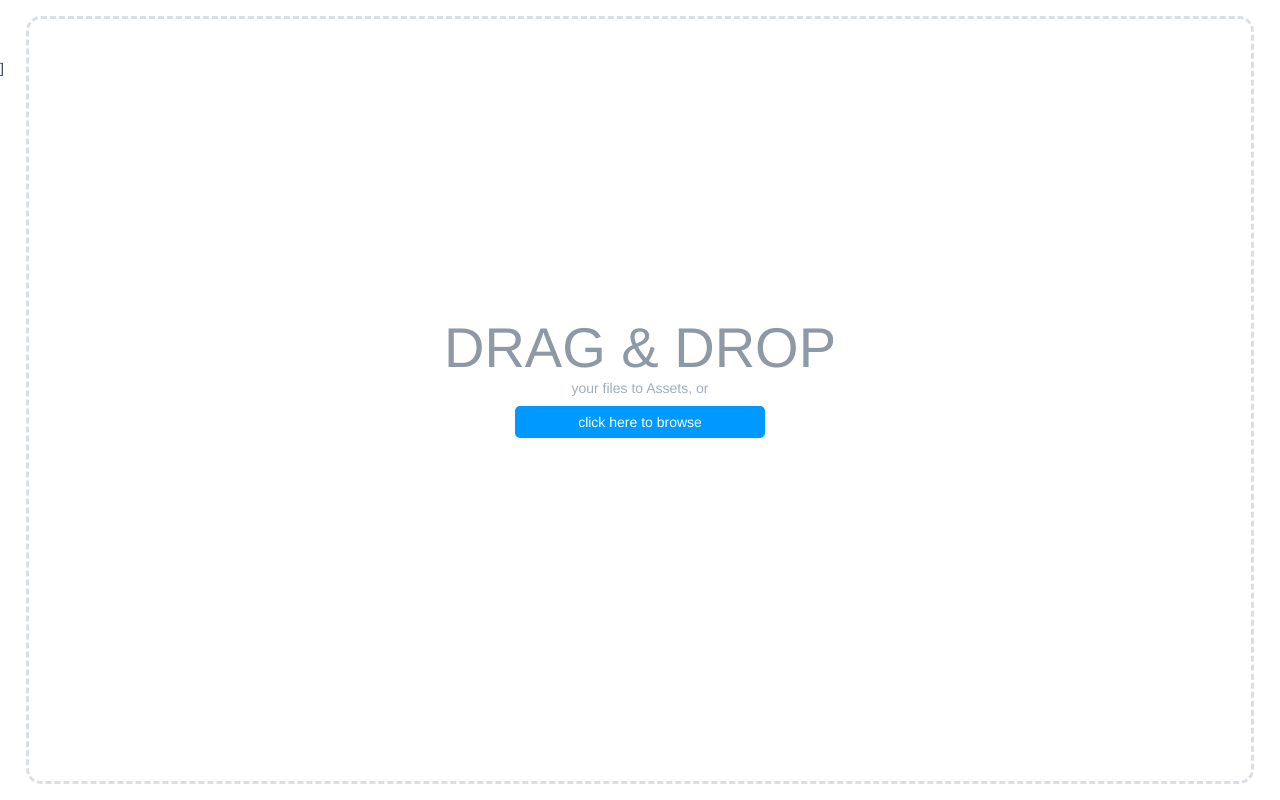
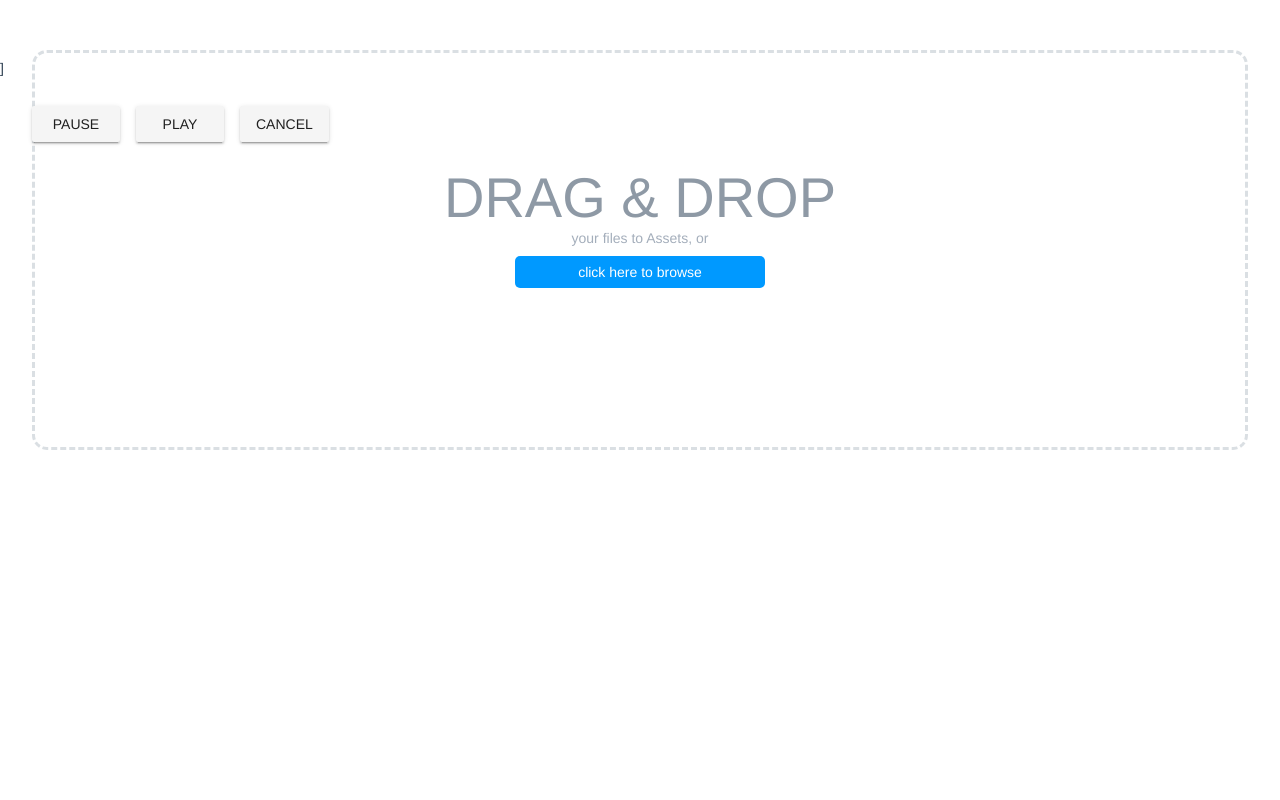
Before and after one commit to dannytan/dismango, a Vue app: page /#/ in a window 1280 px wide. Built offline with nearby package versions, Linux system fonts and the light colour scheme.

Commit message:
More file input styling

```diff
--- a/src/components/Home.vue
+++ b/src/components/Home.vue
@@ -1,9 +1,7 @@
 <template>
   <v-container fluid>
     <!--<h1>TiSK</h1>-->
-
     <v-layout row>
-      <div class="wrapper">
         <div class="drop">
           <div class="cont">
             <!--<v-icon>cloud_upload</v-icon>-->
@@ -17,17 +15,12 @@
               click here to browse
             </div>
           </div>
-          <input id="files" multiple="true" name="files[]" type="file" />
+          <input id="files"
+                 multiple="true"
+                 type="file"
+                 accept="image/*"
+                 @change="processImages"/>
         </div>
-      </div>
-    </v-layout>
-
-    <!--<v-layout row>
-      <input type="file"
-             ref="image"
-             accept="image/*"
-             multiple="true"
-             @change="processImages"/>
     </v-layout>
     <v-layout row>
       {{ filteredText }}
@@ -36,7 +29,7 @@
       <v-btn @click="pause">Pause</v-btn>
       <v-btn @click="play">Play</v-btn>
       <v-btn @click="cancel">Cancel</v-btn>
-    </v-layout>-->
+    </v-layout>
 
     <div class="root" v-if="allImgFiles.length > 0">
       <SortableList lockAxis="y" v-model="allImgFiles">
@@ -249,14 +242,9 @@
     outline: none;
   }
 
-  .wrapper {
-    width: 100%;
-    height: 100%;
-  }
-
   .drop {
-    width: 96%;
-    height: 96%;
+    width: 95%;
+    height: 50%;
     border: 3px dashed #DADFE3;
     border-radius: 15px;
     overflow: hidden;
@@ -265,7 +253,7 @@
     -webkit-transition: all 0.5s ease-out;
     -moz-transition: all 0.5s ease-out;
     transition: all 0.5s ease-out;
-    margin: auto;
+    margin: 50px auto;
     position: absolute;
     top: 0;
     left: 0;
```
